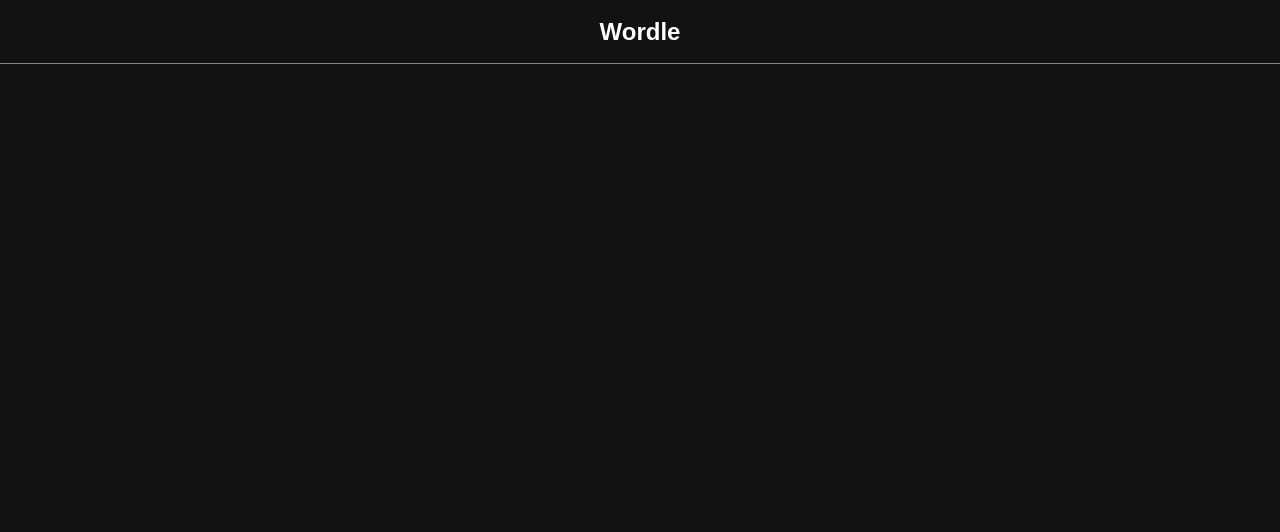
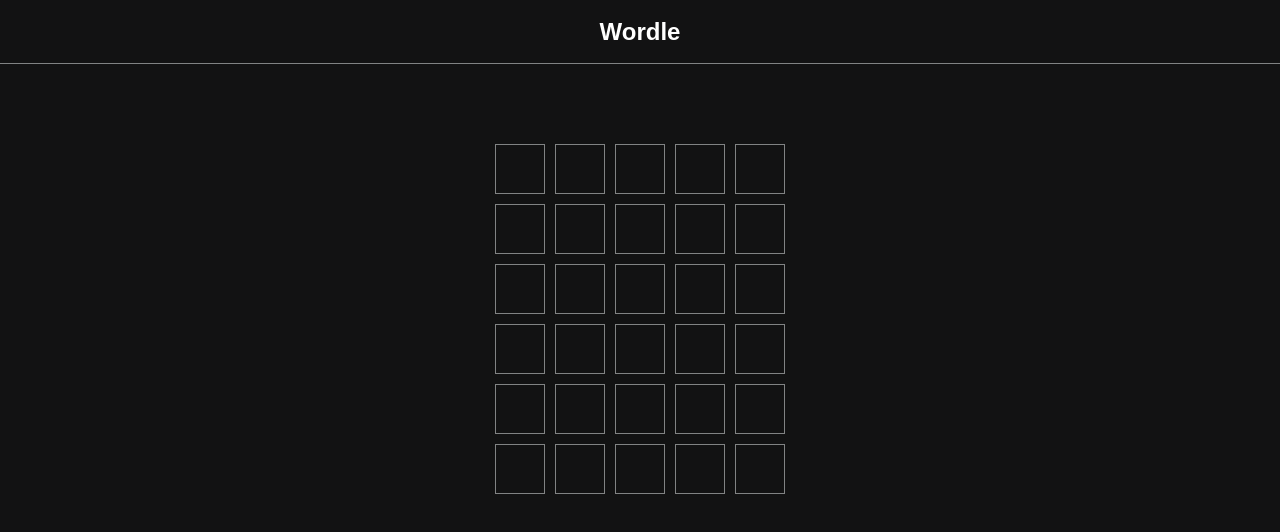
Before and after one commit to mritunjaysaha/wordle, a React app: page / in a window 1280 px wide. Built offline with nearby package versions, Linux system fonts and the light colour scheme.

Commit message:
feat: matrix

```diff
--- a/src/features/app/App.js
+++ b/src/features/app/App.js
@@ -3,6 +3,22 @@
 import { NavBar } from "../navbar/navbar"
 
 import "../../styles/index.scss"
+
+
+function Matrix({ rows, columns }) {
+    const matrix = Array(rows).fill(null).map(() => Array(columns).fill(null))
+
+    return <div className="matrix_container">
+        {matrix.map((row, i) => (
+            <div key={i} className="matrix_row">
+                {row.map((col, j) => (
+                    <div key={j} className="matrix_cell"></div>
+                )
+                )}
+            </div>
+        ))}
+    </div >
+}
 
 export default function App() {
 
@@ -10,5 +26,6 @@
 
     return <div className={`app ${theme}_theme`}>
         <NavBar />
+        <Matrix rows={6} columns={5} />
     </div>
 }
--- a/src/styles/index.scss
+++ b/src/styles/index.scss
@@ -21,3 +21,27 @@
     height: 100vh;
     width: 100vw;
 }
+
+.matrix_container {
+    display: grid;
+    place-items: center;
+
+    gap: 1rem;
+
+    width: 100vw;
+
+    margin-top: 8rem;
+}
+
+.matrix_row {
+    display: flex;
+
+    gap: 1rem;
+}
+
+.matrix_cell {
+    border: 0.1rem solid $border;
+
+    width: 5rem;
+    height: 5rem;
+}
```
